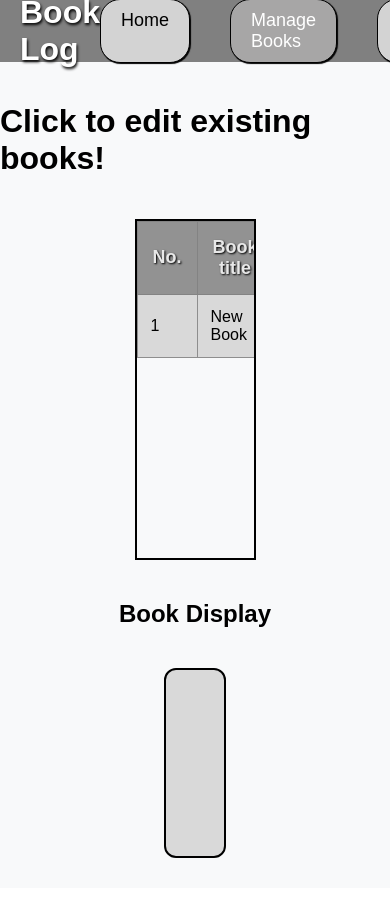
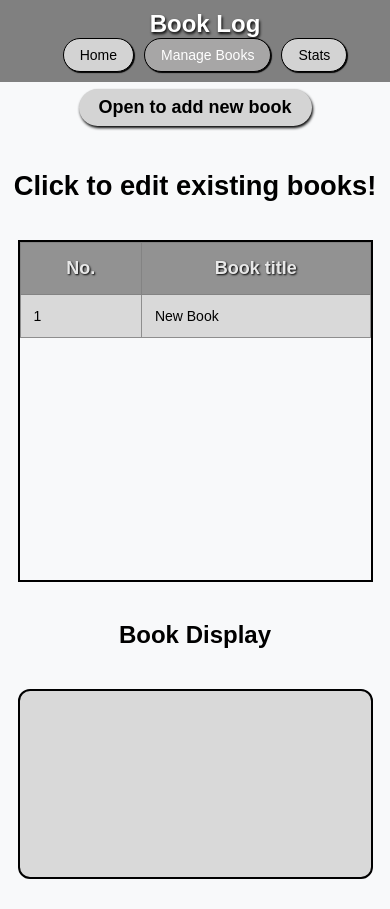
Before and after one commit to KC21025/to-read-list-manager, a Flask app: page /manage in a window 390 px wide. Before the commit the page ends 858 px from the top, so only its background shows below. Run offline with Flask 3, Linux system fonts and the light colour scheme; data comes from the database, SQL or seed files in the repository.

Commit message:
I've made the website properly fit to a mobile screen now, or even smaller screens using the @media screen and (max-width: 600px)

```diff
--- a/static/styles.css
+++ b/static/styles.css
@@ -84,7 +84,106 @@ body {
 }
 
 @media screen and (max-width: 600px) {
+    /* Responsive styling for smaller or mobile screens */
+    /* Navigation Bar */
+    .web_nav_bar {
+        height: auto;
+        flex-direction: column;
+        padding: 10px;
+    }
 
+    .nav_header p {
+        font-size: 24px;
+        margin-bottom: 10px;
+    }
+
+    .nav_links {
+        margin-right: 0;
+        gap: 10px;
+        flex-wrap: wrap;
+        justify-content: center;
+    }
+
+    .nav_links a {
+        font-size: 14px;
+        padding: 8px 16px;
+    }
+
+    /* Main Content of Index HTML */
+    .main-content-index {
+        padding-top: 3vh;
+    }
+
+    .scrollable-list {
+        width: 90vw;
+    }
+
+    .book-table th{
+        font-size: 14px !important;
+        padding: 15px;
+    }
+
+    .book-table td{
+        font-size: 12px !important;
+        padding: 7px;
+    }
+
+    /* Manage HTML */
+    .manage-header-one {
+        font-size: 7vw;
+    }
+
+   #manageBooksList, #bookList, .modal-content, #editForm, #bookDisplay {
+        width: 90vw !important; /* !important overrides any other width settings */
+        height: auto;
+        max-height: 50vh;
+    }
+
+    #manageBooksList {
+        overflow-x: auto;
+    }
+
+    #bookList th, #bookList td {
+        padding: 8px;
+        font-size: 14px;
+    }
+
+    #editDisplay {
+        flex-direction: column;
+    }
+
+    .manage-add-book-container {
+        margin-top: 10vh !important;
+    }
+
+    #openModal {
+        padding: 8px 20px !important;
+        font-size: 18px !important;
+    }
+
+    .modal-content {
+        width: 80vw !important;
+        height: 40vh !important;
+        padding: 7px !important;
+    }
+
+    #editForm {
+        width: 80vw !important;
+        height: 40vh !important;
+        padding: 7px !important;
+    }
+
+    /* Stats HTML */
+
+    #goal_section, #goalChartContainer, #statusPieChart {
+        width: 80vw !important;
+        height: 40vh;
+    }
+
+    #goal_section {
+        padding: 10px !important;
+        height: auto !important;
+    }
 }
 
 /* Index HTML */
@@ -346,6 +445,7 @@ body {
 
 
 .manage-add-book-container {
+    margin-top: 80px;
     display: flex;
     flex-direction: column;
     align-items: center;
```
